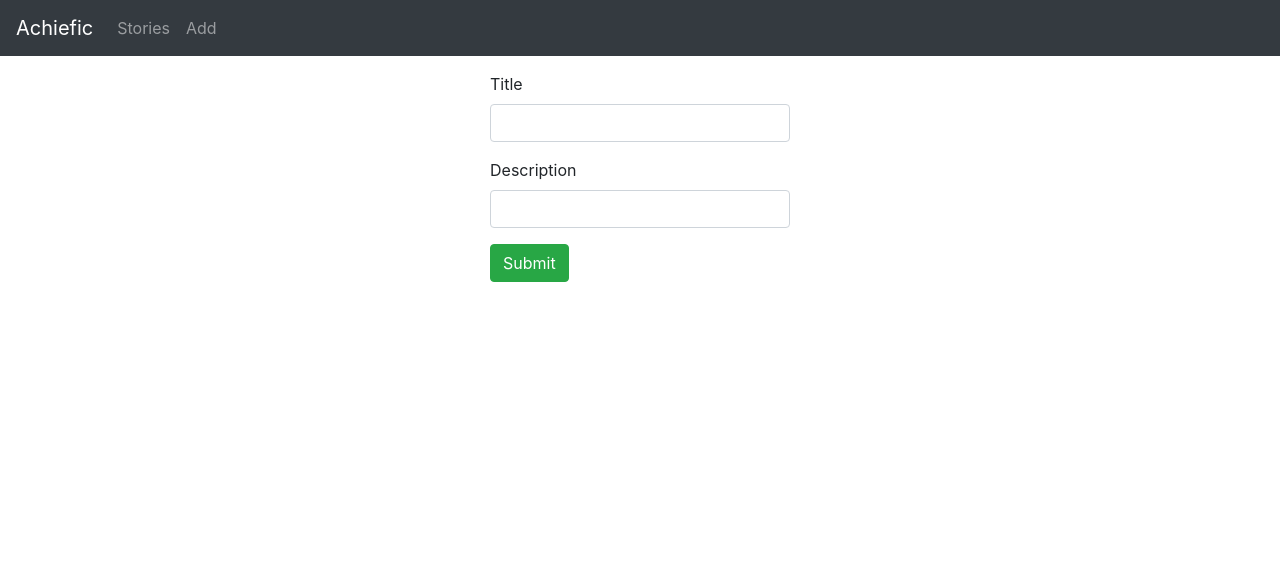
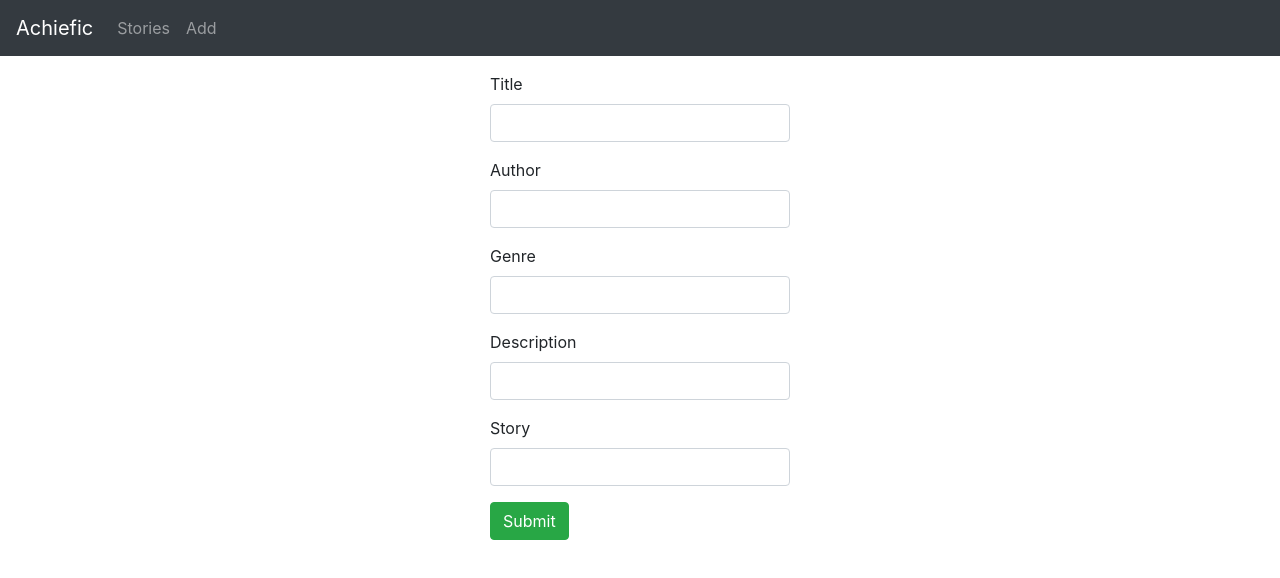
Before and after one commit to SjoerdJoosen/Achiefic, a React (Create React App) app in the folder achiefic-frontend/: page /add in a window 1280 px wide. Shown: the top 578 px of the page. Built offline with nearby package versions, Linux system fonts and the light colour scheme.

Commit message:
Minor changes front-end

```diff
--- a/achiefic-frontend/src/App.js
+++ b/achiefic-frontend/src/App.js
@@ -22,7 +22,7 @@ class App extends Component {
               </Link>
             </li>
             <li className="nav-item">
-              <Link to={"/add"} className="nav-link">
+              <Link to={"/Add"} className="nav-link">
                 Add
               </Link>
             </li>
--- a/achiefic-frontend/src/Components/add-story.component.js
+++ b/achiefic-frontend/src/Components/add-story.component.js
@@ -5,6 +5,7 @@ export default class AddStory extends Component {
   constructor(props) {
     super(props);
     this.onChangeTitle = this.onChangeTitle.bind(this);
+    this.onChangeAuthor = this.onChangeAuthor.bind(this);
     this.onChangeDescription = this.onChangeDescription.bind(this);
     this.saveStory = this.saveStory.bind(this);
     this.newStory = this.newStory.bind(this);
@@ -12,7 +13,10 @@ export default class AddStory extends Component {
     this.state = {
       id: null,
       title: "",
+      author: "",
+      genre: "",
       description: "",
+      actualStory: "",
       published: false,
 
       submitted: false
@@ -25,11 +29,30 @@ export default class AddStory extends Component {
     });
   }
 
+  onChangeAuthor(e) {
+    this.setState({
+      author: e.target.value
+    });
+  }
+
+  onChangeGenre(e) {
+    this.setState({
+      genre: e.target.value
+    });
+  }
+
   onChangeDescription(e) {
     this.setState({
       description: e.target.value
     });
   }
+
+  onChangeActualStory(e) {
+    this.setState({
+      actualStory: e.target.value
+    });
+  }
+
 
   saveStory() {
     var data = {
@@ -42,7 +65,10 @@ export default class AddStory extends Component {
         this.setState({
           id: response.data.id,
           title: response.data.title,
+          author: response.data.author,
+          genre: response.data.genre,
           description: response.data.description,
+          actualStory: response.data.actualStory,
           published: response.data.published,
 
           submitted: true
@@ -58,7 +84,10 @@ export default class AddStory extends Component {
     this.setState({
       id: null,
       title: "",
+      author: "",
+      genre: "",
       description: "",
+      actualStory: "",
       published: false,
 
       submitted: false
@@ -91,6 +120,32 @@ export default class AddStory extends Component {
             </div>
 
             <div className="form-group">
+              <label htmlFor="Author">Author</label>
+              <input
+                type="text"
+                className="form-control"
+                id="author"
+                required
+                value={this.state.author}
+                onChange={this.onChangeAuthor}
+                name="author"
+              />
+            </div>
+
+            <div className="form-group">
+              <label htmlFor="genre">Genre</label>
+              <input
+                type="text"
+                className="form-control"
+                id="genre"
+                required
+                value={this.state.genre}
+                onChange={this.onChangeGenre}
+                name="genre"
+              />
+            </div>
+
+            <div className="form-group">
               <label htmlFor="description">Description</label>
               <input
                 type="text"
@@ -103,6 +158,19 @@ export default class AddStory extends Component {
               />
             </div>
 
+            <div className="form-group">
+              <label htmlFor="actualStory">Story</label>
+              <input
+                type="text"
+                className="form-control"
+                id="actualStory"
+                required
+                value={this.state.actualStory}
+                onChange={this.onChangeActualStory}
+                name="actualStory"
+              />
+            </div>
+
             <button onClick={this.saveStory} className="btn btn-success">
               Submit
             </button>
--- a/achiefic-frontend/src/Components/stories-list.component.js
+++ b/achiefic-frontend/src/Components/stories-list.component.js
@@ -115,7 +115,7 @@ export default class StoryList extends Component {
           </div>
         </div>
         <div className="col-md-6">
-          <h4>stories List</h4>
+          <h4>Stories List</h4>
 
           <ul className="list-group">
             {stories &&
```
Also changed, not shown: 1 other file (tests, documents, lock files or other folders).
